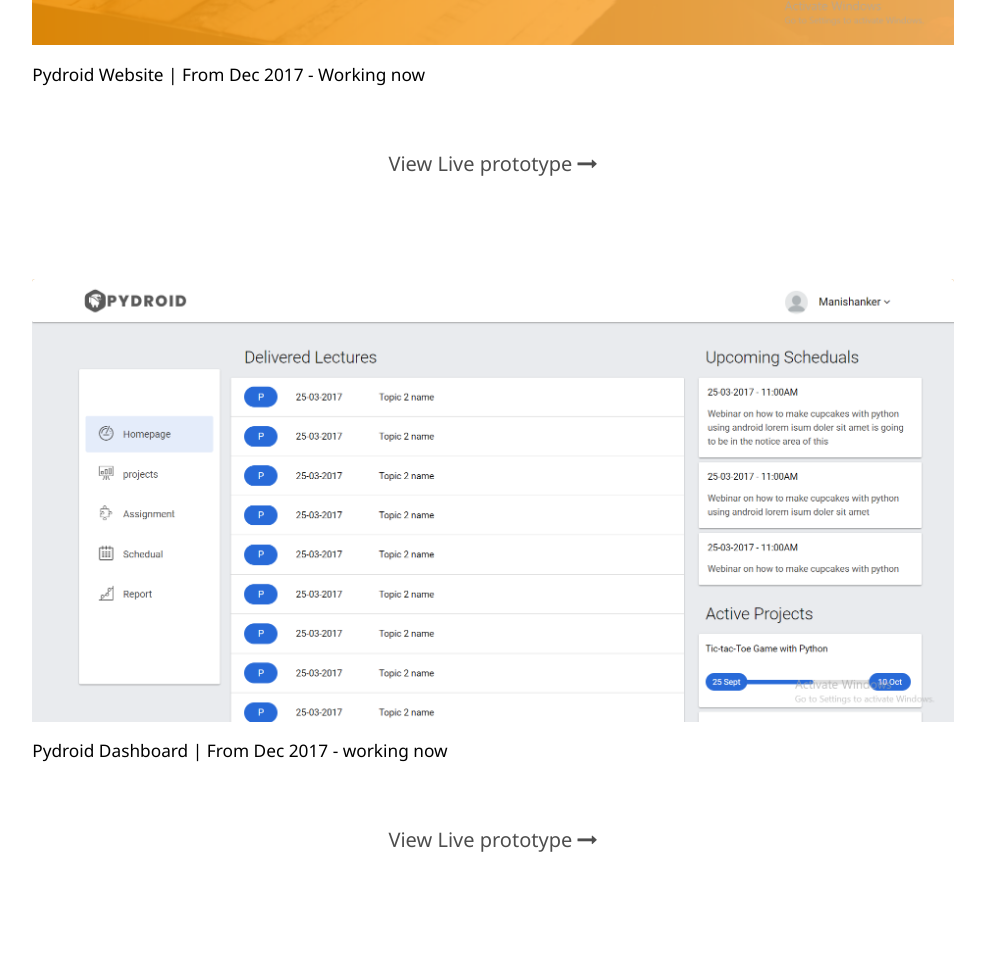
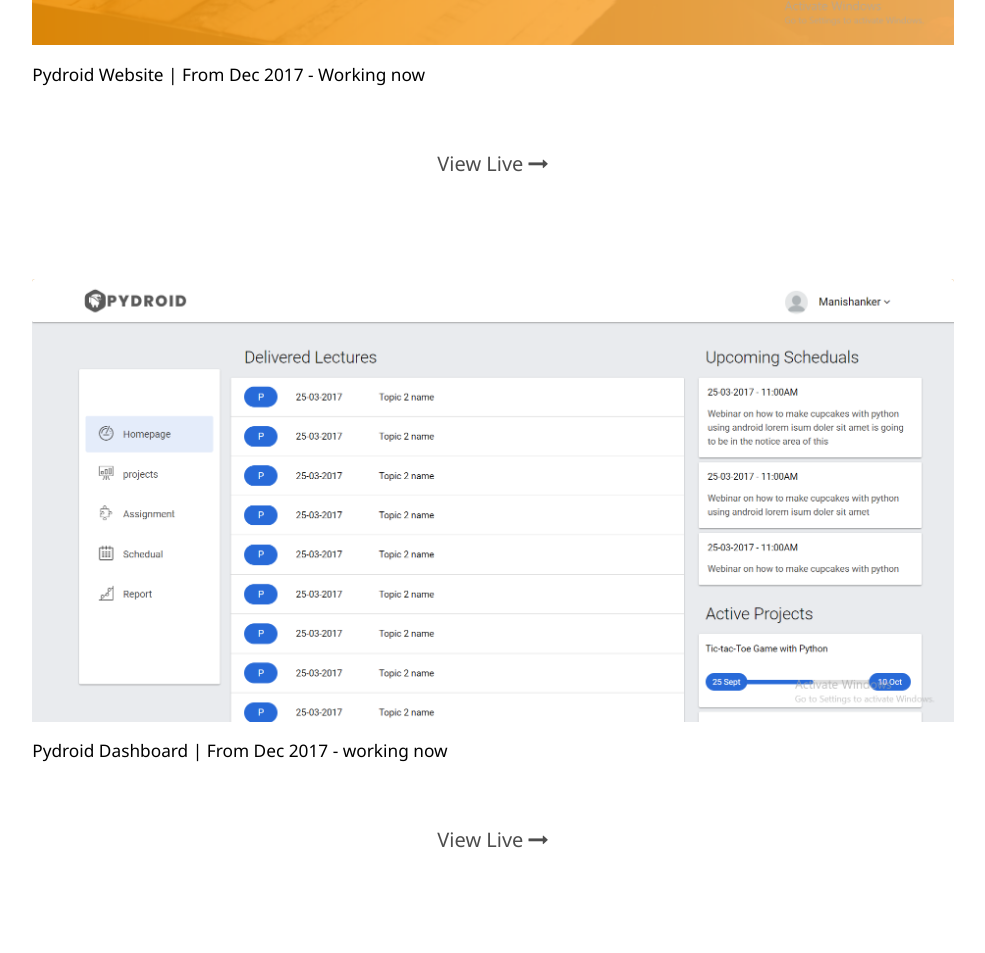
Before and after one commit to manitesharma/portfolio, a plain HTML site: page index.html in a window 1280 px wide. Shown: the part 1998-2951 px from the top of the page, without its empty margins (147-1132 px from the left). Drawn offline with Linux system fonts and the light colour scheme; files that its build step writes are made by us from their sources; files whose address does not match are found by name.

Commit message:
Add files via upload

```diff
--- a/index.html
+++ b/index.html
@@ -54,37 +54,37 @@
                 <div class="card">
                     <img class="course-img" alt="courses" src="img/project/pydroidweb.png"/>
                     <h4 class="course-head">Pydroid Website | From Dec 2017 - Working now</h4>
-                    <a class="more" target="_blank" href="https://manitesharma.github.io/Pydroid-Website/">View Live prototype <i class="fa fa-long-arrow-right" aria-hidden="true"></i></a>
+                    <a class="more" target="_blank" href="https://manitesharma.github.io/Pydroid-Website/">View Live <i class="fa fa-long-arrow-right" aria-hidden="true"></i></a>
                 </div>
                 <!-- card section ends here -->
                 <div class="card">
                     <img class="course-img" alt="courses" src="img/project/pydroiddash.png"/>
                     <h4 class="course-head">Pydroid Dashboard | From Dec 2017 - working now</h4>
-                    <a class="more" target="_blank" href="https://manitesharma.github.io/Pydroid-Dashboard/">View Live prototype <i class="fa fa-long-arrow-right" aria-hidden="true"></i></a>
+                    <a class="more" target="_blank" href="https://manitesharma.github.io/Pydroid-Dashboard/">View Live <i class="fa fa-long-arrow-right" aria-hidden="true"></i></a>
                 </div>
                 <!-- card section ends here -->
                 <div class="card">
                     <img class="course-img" alt="courses" src="img/project/sportsromeo.png"/>
                     <h4 class="course-head">Sports Romeo | Nov 2106 - Dec 2016</h4>
-                    <a class="more" target="_blank" href="https://manitesharma.github.io/connectsports/">View Live prototype <i class="fa fa-long-arrow-right" aria-hidden="true"></i></a>
+                    <a class="more" target="_blank" href="https://manitesharma.github.io/connectsports/">View Live <i class="fa fa-long-arrow-right" aria-hidden="true"></i></a>
                 </div>
                 <!-- card section ends here -->
                 <div class="card">
                     <img class="course-img" alt="courses" src="img/project/igu.png"/>
                     <h4 class="course-head">Indra Gandhi University Meerpur | June 2016 - August 2016</h4>
-                    <a class="more" target="_blank" href="http://www.igu.ac.in">View Live prototype <i class="fa fa-long-arrow-right" aria-hidden="true"></i></a>
+                    <a class="more" target="_blank" href="http://www.igu.ac.in">View Live <i class="fa fa-long-arrow-right" aria-hidden="true"></i></a>
                 </div>
                 <!-- card section ends here -->
                 <div class="card">
                     <img class="course-img" alt="courses" src="img/project/geekhub.png"/>
                     <h4 class="course-head">Geek Hub Website | Sept 2015</h4>
-                    <a class="more" target="_blank" href="http://www.geekhub.in">View Live prototype <i class="fa fa-long-arrow-right" aria-hidden="true"></i></a>
+                    <a class="more" target="_blank" href="http://www.geekhub.in">View Live <i class="fa fa-long-arrow-right" aria-hidden="true"></i></a>
                 </div>
 
                 <div class="card">
                     <img class="course-img" alt="courses" src="img/project/uiet.png"/>
                     <h4 class="course-head">UIET MDU Website | Dec 2014 - Feb 2015</h4>
-                    <a class="more" target="_blank" href="http://www.uietmdu.com">View Live prototype <i class="fa fa-long-arrow-right" aria-hidden="true"></i></a>
+                    <a class="more" target="_blank" href="http://www.uietmdu.com">View Live <i class="fa fa-long-arrow-right" aria-hidden="true"></i></a>
                 </div>
                 <a class="more" href="https://www.behance.net/manitesharma">for Mobile App & more projects visit  <i class="fa fa-behance"></i> <i class="fa fa-long-arrow-right" aria-hidden="true"></i></a>
                 <!-- card section ends here -->
```
